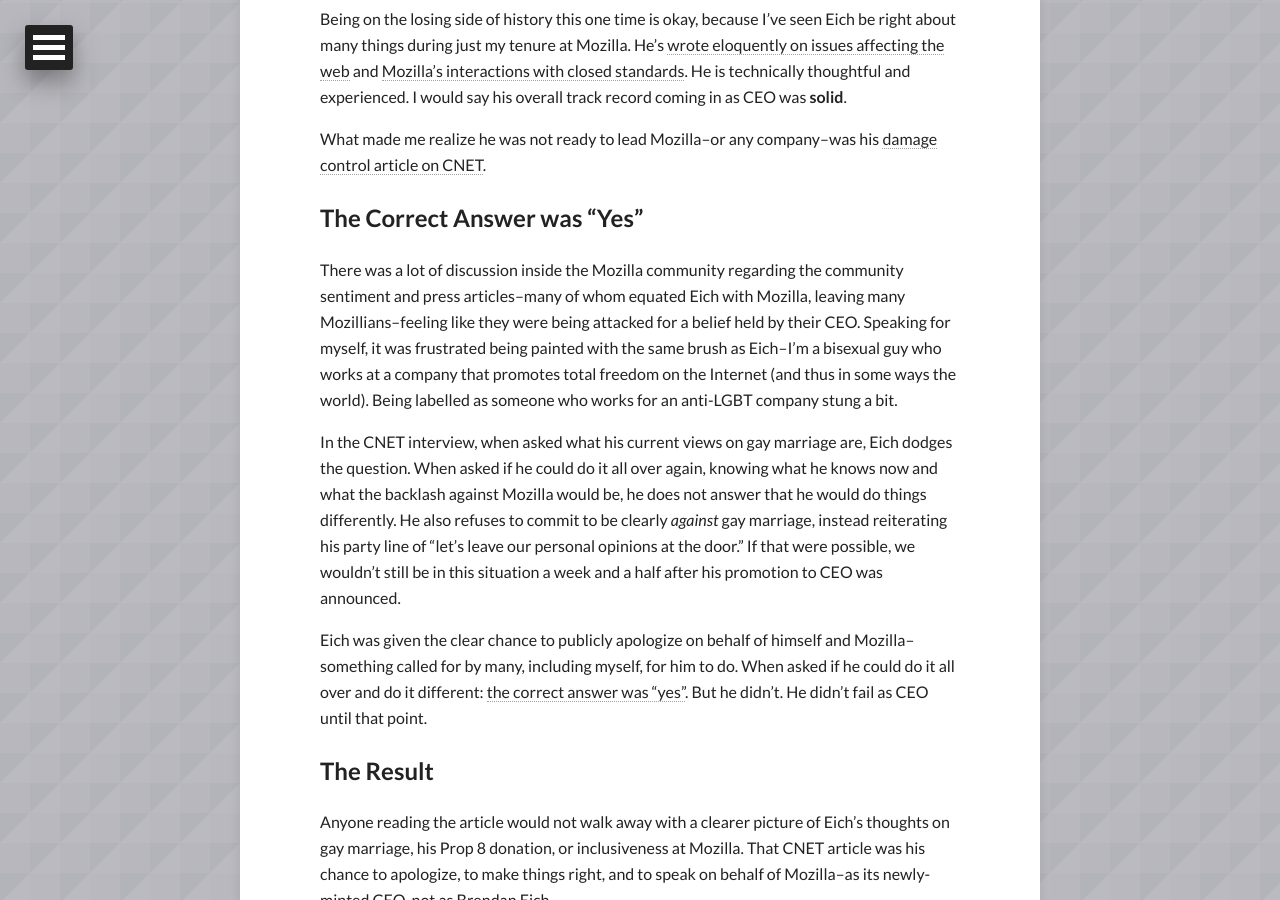
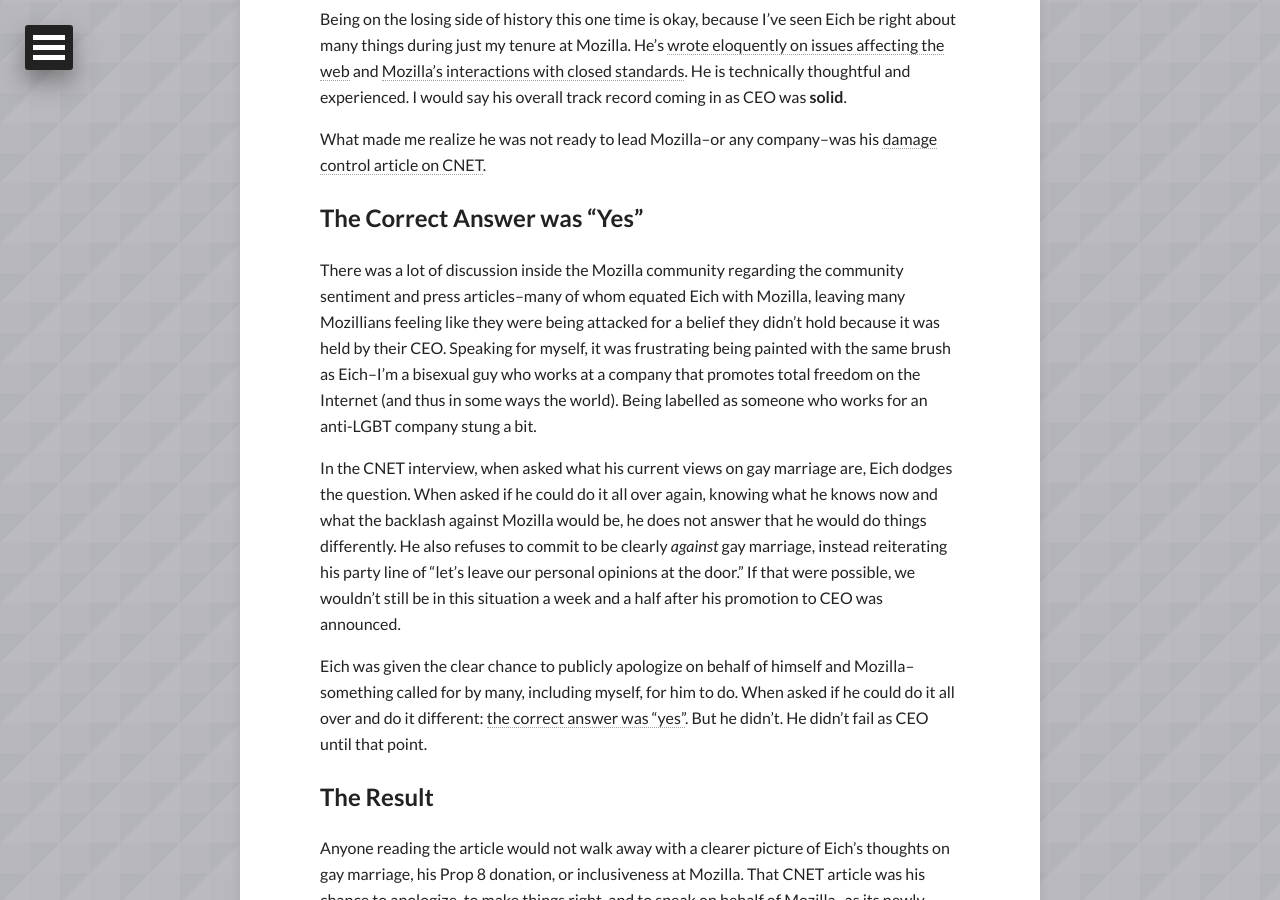
Before and after one commit to tofumatt/strongly-typed, a Jekyll site: the page built from _posts/2014-04-03-the-need-to-lead.md, in a window 1280 px wide and 900 px high, scrolled down 1377 px. Built offline with Jekyll 4.4.1, drawn with Linux system fonts in a browser that asks for light colours; nearby versions of some CDN libraries.

Commit message:
Fix wording

```diff
--- a/_posts/2014-04-03-the-need-to-lead.md
+++ b/_posts/2014-04-03-the-need-to-lead.md
@@ -52,8 +52,9 @@
 
 There was a lot of discussion inside the Mozilla community regarding the
 community sentiment and press articles--many of whom equated Eich with Mozilla,
-leaving many Mozillians--feeling like they were being attacked
-for a belief held by their CEO. Speaking for myself, it was frustrated being
+leaving many Mozillians feeling like they were being attacked
+for a belief they didn't hold because it was held by their CEO.
+Speaking for myself, it was frustrating being
 painted with the same brush as Eich--I'm a bisexual guy who works at a company
 that promotes total freedom on the Internet (and thus in some ways the world).
 Being labelled as someone who works for an anti-LGBT company stung a bit.
```
